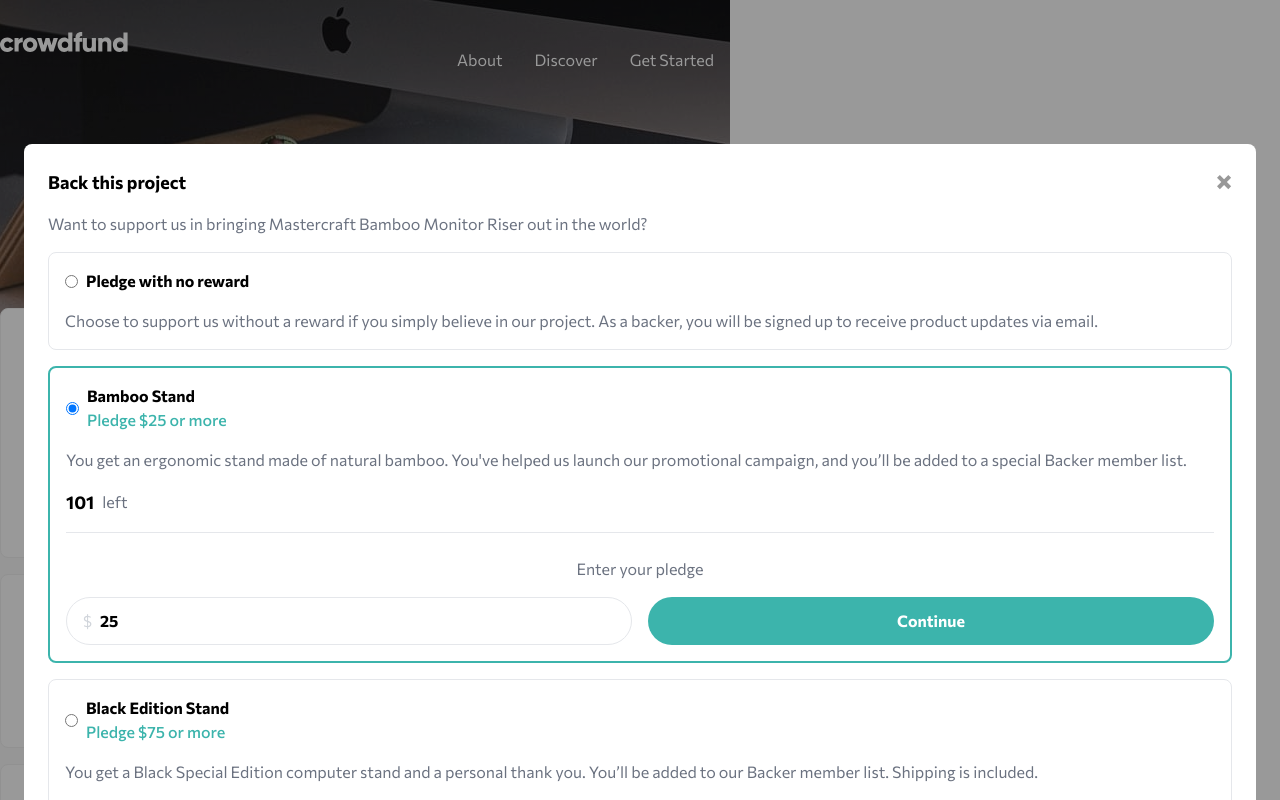
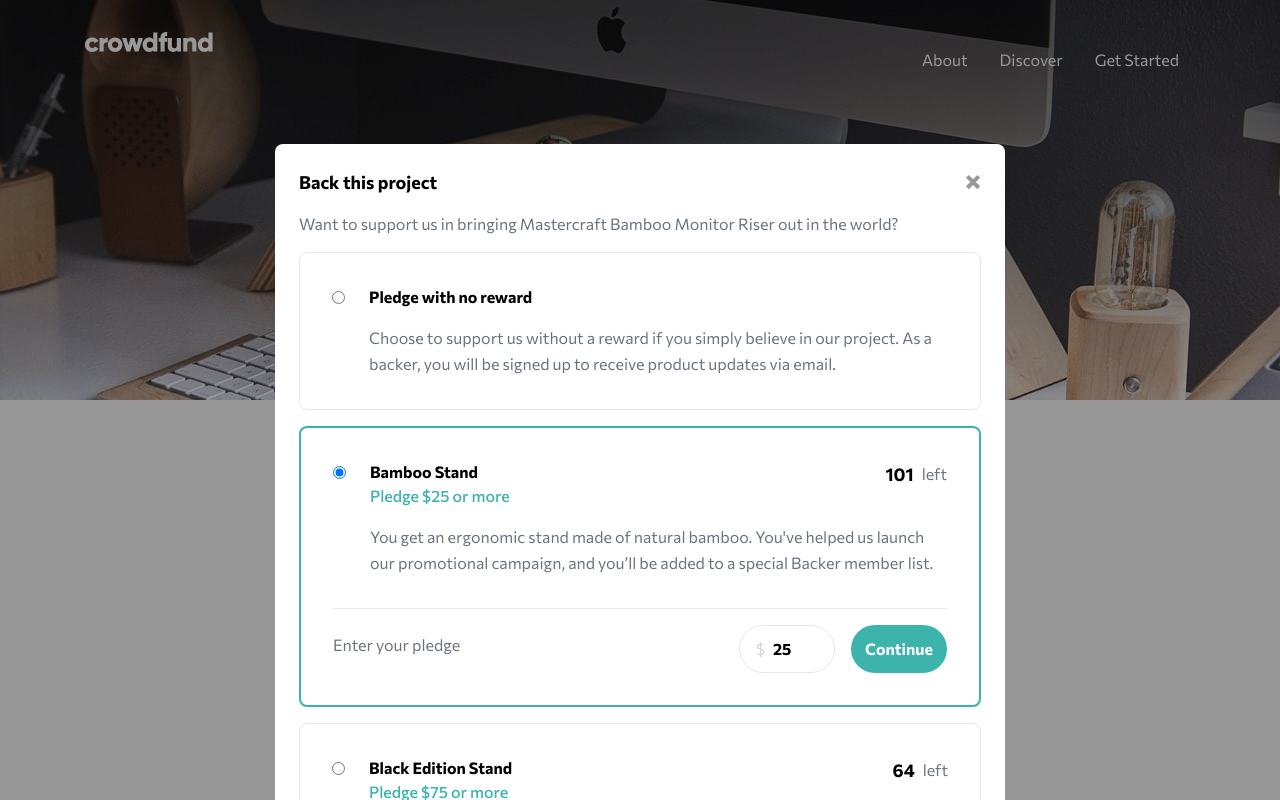
Before and after one commit to riccardofano/crowdfund-product-page, a Next.js app: page / in a window 1280 px wide. Shown: the top 800 px of the page. Built offline with nearby package versions, Linux system fonts and the light colour scheme.

Commit message:
style desktop modal

```diff
--- a/components/Header.tsx
+++ b/components/Header.tsx
@@ -36,13 +36,13 @@
             open ? "absolute z-50 top-full w-full divide-y rounded-lg font-bold bg-white" : "hidden"
           }`}
         >
-          <li className="p-4">
+          <li className="p-4 hover:underline">
             <a href="#">About</a>
           </li>
-          <li className="p-4">
+          <li className="p-4 hover:underline">
             <a href="#">Discover</a>
           </li>
-          <li className="p-4">
+          <li className="p-4 hover:underline">
             <a href="#">Get Started</a>
           </li>
         </ul>
--- a/components/modal/Modal.tsx
+++ b/components/modal/Modal.tsx
@@ -25,7 +25,7 @@
 
   return (
     <div className="overlay | fixed inset-0 overflow-y-scroll">
-      <div className="mt-36 mb-16 w-full px-6">
+      <div className="md:mx-auto md:p-0 md:max-w-[730px] md:w-auto mt-36 mb-16 w-full px-6">
         {submitted ? (
           <div className="grid justify-items-center text-center px-6 py-10 gap-4 rounded-lg bg-white">
             <Image src={successIcon} alt="" />
--- a/components/modal/Pledge.tsx
+++ b/components/modal/Pledge.tsx
@@ -22,10 +22,13 @@
         isSelected ? "border-2 border-cyan-400" : "border border-gray-200"
       }`}
     >
-      <div className="grid gap-4 m-4">
-        <label className="flex items-center font-bold text-black">
+      <div
+        className={`${
+          remaining === undefined ? "md:pledge-area-empty-md pledge-area-empty" : "md:pledge-area-md pledge-area"
+        } md:items-start items-center grid gap-4 md:m-8 m-4`}
+      >
         <input
-            className="mr-2 font-normal text-gray-400"
+          className="a-radio md:mt-[0.35rem] mr-2 cursor-pointer disabled:cursor-default font-normal text-gray-400"
           name="pledge"
           type="radio"
           id={id}
@@ -35,14 +38,18 @@
           disabled={disabled}
           required
         />
+        <label
+          className={`${disabled ? "cursor-default" : "cursor-pointer"} a-title flex items-center font-bold text-black`}
+          htmlFor={id}
+        >
           <div>
             {title}
             {minimum && <span className="block font-normal text-cyan-400">Pledge ${minimum} or more</span>}
           </div>
         </label>
-        <p>{description}</p>
+        <p className="a-description leading-relaxed">{description}</p>
         {remaining !== undefined && (
-          <p className="flex gap-2 items-center">
+          <p className="a-remaining flex gap-2 items-center">
             <span className="text-lg font-bold text-black">{remaining}</span>
             left
           </p>
@@ -50,7 +57,7 @@
       </div>
 
       {isSelected && (remaining ?? 1) > 0 && (
-        <div className="m-4 text-center border-t">
+        <div className="md:flex md:justify-between md:m-8 m-4 text-center border-t">
           <p className="mt-6">Enter your pledge</p>
           <div className="mt-4 grid grid-cols-2 justify-between gap-4 h-12">
             <label className="px-4 flex items-center gap-2 rounded-full border border-gray-200 text-gray-300">
--- a/styles/globals.css
+++ b/styles/globals.css
@@ -61,7 +61,44 @@
     background-color: hsl(0, 0%, 0%, 0.4);
   }
 
+  .pledge-area {
+    grid-template-columns: min-content 1fr;
+    grid-template-areas:
+      "radio title"
+      "description description"
+      "remaining remaining";
+  }
+  .pledge-area-empty {
+    grid-template-columns: min-content 1fr;
+    grid-template-rows: auto auto;
+    grid-template-areas:
+      "radio title"
+      "description description";
+  }
+  .pledge-area-md {
+    grid-template-columns: min-content 1fr min-content;
+    grid-template-rows: min-content 1fr;
+    grid-template-areas: "radio title remaining" "radio description description";
+  }
+  .pledge-area-empty-md {
+    grid-template-columns: min-content 1fr;
+    grid-template-rows: min-content 1fr;
+    grid-template-areas: "radio title title" "radio description description";
+  }
+  .a-radio {
+    grid-area: radio;
+  }
+  .a-title {
+    grid-area: title;
+  }
+  .a-remaining {
+    grid-area: remaining;
+  }
+  .a-description {
+    grid-area: description;
+  }
+
   .no-scroll {
-    @apply fixed overflow-hidden;
+    @apply overflow-hidden;
   }
 }
```
Lines whose indentation alone changed are shown as unchanged.
